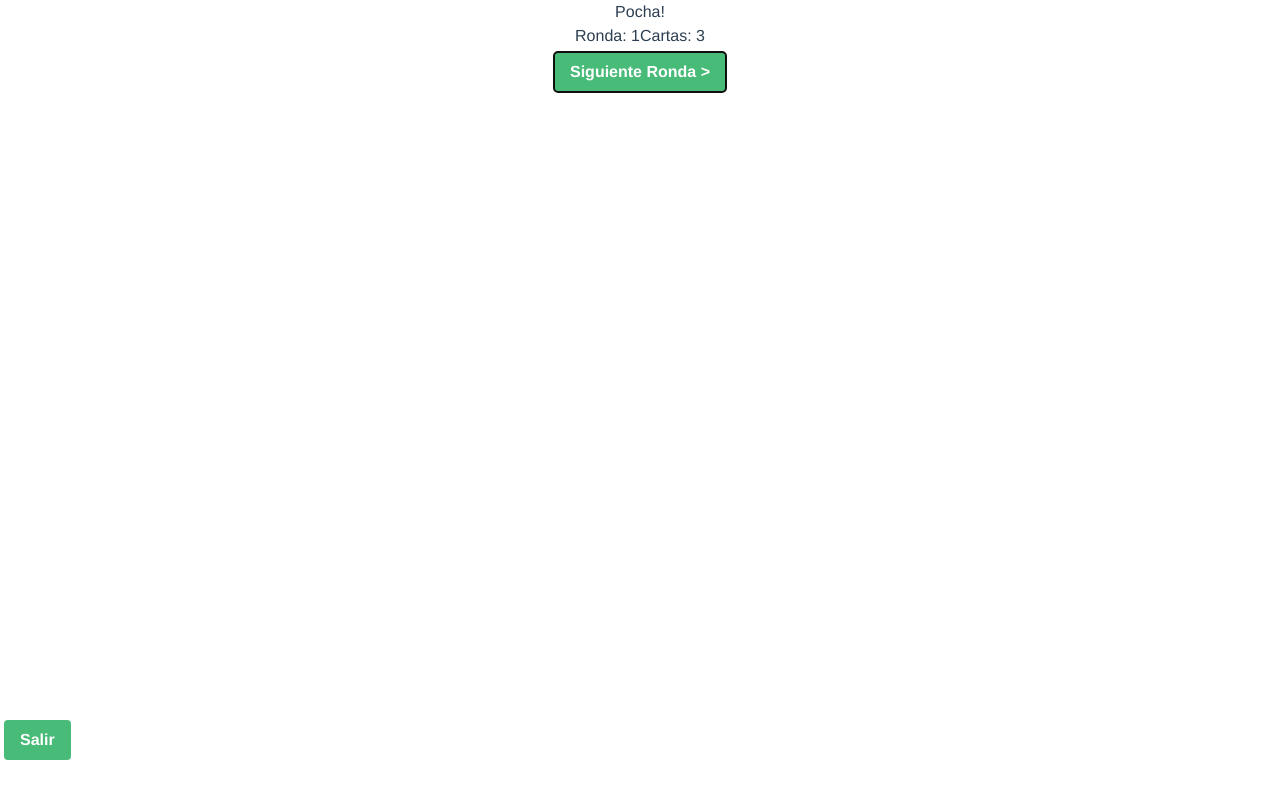
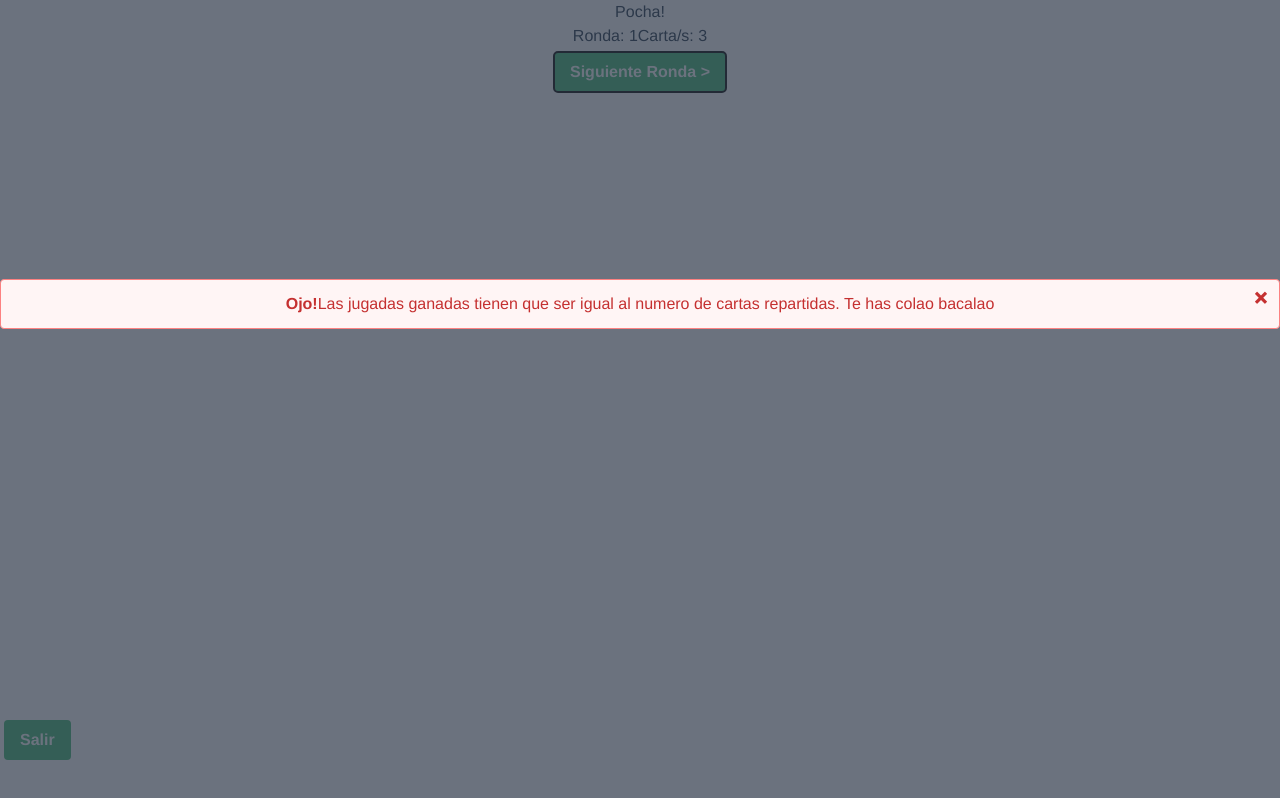
Before and after one commit to sergioIGZ/pocha, a Nuxt app: page /Game in a window 1280 px wide. Both pictures are taken after a click on the button "Siguiente Ronda >". Built offline with nearby package versions, Linux system fonts and the light colour scheme.

Commit message:
New: Alert modals fullcolored

```diff
--- a/components/Layout.vue
+++ /dev/null
@@ -1,23 +0,0 @@
-<template>
-  <div>
-    Pocha!
-    <router-view />
-  </div>
-</template>
-
-<script>
-export default {
-  props: {
-    source: String
-  },
-  data: () => ({
-    drawer: null
-  })
-}
-</script>
-
-<style scoped>
-.container {
-  padding: 0 !important;
-}
-</style>
--- /dev/null
+++ b/components/theAlert.vue
@@ -0,0 +1,71 @@
+<template>
+  <div v-if="isVisible" class="root">
+    <div class="veil" @click="close" />
+    <div
+      :class="{
+        isError: type === 'error',
+        isInfo: type === 'info',
+        isSuccess: type === 'success'
+      }"
+      class="z-10 border px-4 py-3 rounded relative w-full"
+      role="alert"
+    >
+      <strong class="font-bold">{{ title }}</strong>
+      <span class="block sm:inline">{{ message }}</span>
+      <span
+        @click="close"
+        class="icon-cross absolute top-0 right-0 px-3 py-3 text-xs"
+      />
+    </div>
+  </div>
+</template>
+
+<script>
+import { mapState } from 'vuex'
+
+export default {
+  name: 'TheAlert',
+  computed: {
+    ...mapState({
+      isVisible: state => state.alert.isVisible,
+      type: state => state.alert.type,
+      title: state => state.alert.title,
+      message: state => state.alert.message
+    })
+  },
+  methods: {
+    close() {
+      this.$store.commit('closeAlert')
+    }
+  }
+}
+</script>
+
+<style scoped>
+.root {
+  position: absolute;
+  width: 100%;
+  display: flex;
+  justify-content: center;
+  align-items: center;
+  height: 70vh;
+}
+.isSuccess {
+  @apply bg-green-100 border-green-400 text-green-700;
+}
+.isError {
+  @apply bg-red-100 border-red-400 text-red-700;
+}
+.isInfo {
+  @apply bg-blue-100 border-blue-400 text-blue-700;
+}
+.veil {
+  @apply bg-gray-800;
+  height: 100vh;
+  width: 100%;
+  opacity: 0.7;
+  z-index: 1;
+  position: absolute;
+  top: -24px;
+}
+</style>
--- a/layouts/default.vue
+++ b/layouts/default.vue
@@ -1,15 +1,15 @@
 <template>
   <div id="app">
     Pocha!
+    <the-alert />
     <nuxt-child />
   </div>
 </template>
 
 <script>
+import TheAlert from '@/components/theAlert'
 export default {
-  data: () => ({
-    drawer: null
-  })
+  components: { TheAlert }
 }
 </script>
 
--- a/pages/Game.vue
+++ b/pages/Game.vue
@@ -3,7 +3,7 @@
     <span v-if="!isGameStarted">Nueva partida</span>
     <div v-else>
       <span>Ronda: {{ $store.state.currentGame.round }}</span>
-      <span>Cartas: {{ cards }}</span>
+      <span>Carta/s: {{ cards }}</span>
     </div>
     <button v-if="!isGameStarted" @click="startGame">Empezar</button>
     <button v-if="isGameStarted" @click="doNextRound">
@@ -73,7 +73,12 @@ export default {
   methods: {
     startGame() {
       if (this.gamePlayers.length < 3) {
-        alert('No hay jugadores suficientes!')
+        return this.$store.commit('showAlert', {
+          isVisible: true,
+          type: 'info',
+          title: 'A veeer...',
+          message: 'No hay jugadores suficientes'
+        })
       } else {
         this.$store.commit('startGame')
       }
@@ -131,20 +136,28 @@ export default {
         0
       )
       if (playerBets === cards) {
-        return alert(
-          'Las apuestas son igual a las cartas\nAlguien tiene ke pringar'
-        )
+        return this.$store.commit('showAlert', {
+          isVisible: true,
+          type: 'error',
+          title: 'Ojo!',
+          message:
+            'Las apuestas son igual a las cartas. Alguien tiene ke pringar'
+        })
       }
-      if (playerBets === playerPoints) {
-        // TODO: No se si hay ke kitar esto
-        return alert(
-          'Las apuestas son igual a los aciertos\nAlguien tiene ke pringar'
-        )
-      }
+      // if (playerBets === playerPoints) {
+      //   // TODO: No se si hay ke kitar esto
+      //   return alert(
+      //     'Las apuestas son igual a los aciertos\nAlguien tiene ke pringar'
+      //   )
+      // }
       if (playerPoints !== cards) {
-        return alert(
-          'Las juagadas ganadas tienen que ser igual al numero de cartas repartidas\nTe has colao bacalao'
-        )
+        return this.$store.commit('showAlert', {
+          isVisible: true,
+          type: 'error',
+          title: 'Ojo!',
+          message:
+            'Las jugadas ganadas tienen que ser igual al numero de cartas repartidas. Te has colao bacalao'
+        })
       }
       this.$store.commit('nextRound')
     }
--- a/plugins/vuex-persist.js
+++ b/plugins/vuex-persist.js
@@ -4,6 +4,10 @@ export default ({ store }) => {
   window.onNuxtReady(() => {
     new VuexPersistence({
       /* your options */
+      reducer: state => ({
+        players: state.players,
+        currentGame: state.currentGame
+      })
     }).plugin(store)
   })
 }
--- a/store/index.js
+++ b/store/index.js
@@ -1,12 +1,14 @@
-// import VuexPersistence from 'vuex-persist'
-
-// export const plugins = [VuexPersistence]
-
 export const state = () => ({
   players: [],
   currentGame: {
     players: [],
     round: 1
+  },
+  alert: {
+    isVisible: false,
+    type: null,
+    message: '',
+    title: ''
   }
 })
 export const getters = {
@@ -20,6 +22,12 @@ export const getters = {
   }
 }
 export const mutations = {
+  showAlert(state, config) {
+    state.alert = { ...config }
+  },
+  closeAlert(state) {
+    state.alert = { isVisible: false, title: '', message: '', type: null }
+  },
   addPlayer(state, playerName) {
     state.players.push(playerName)
   },
```
